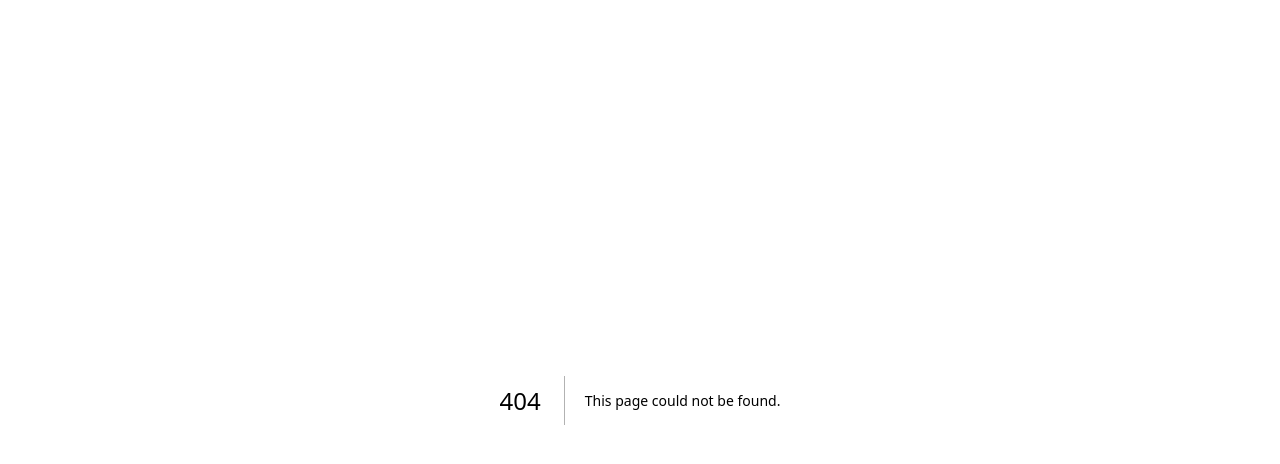
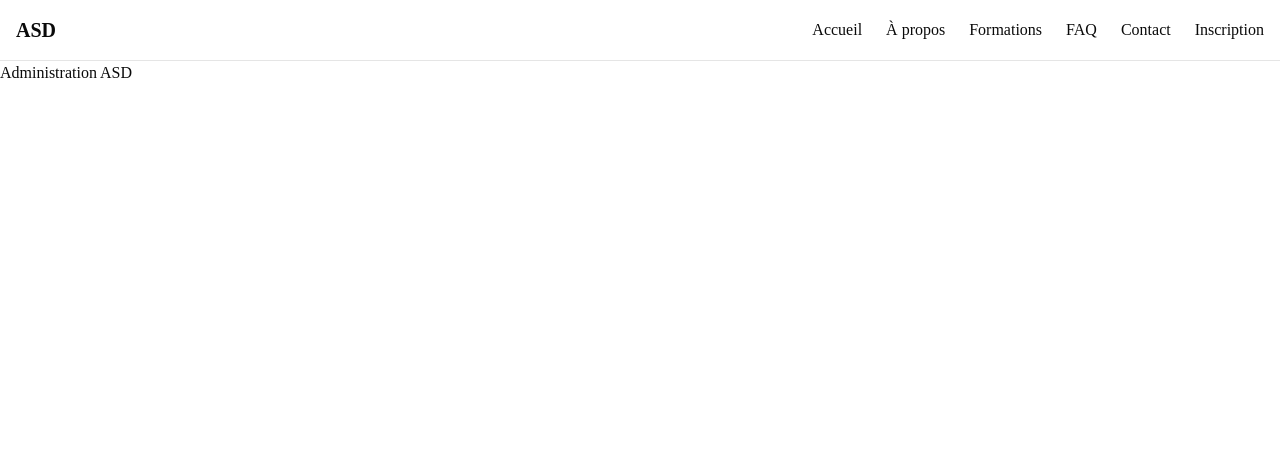
Before and after one commit to alassanediarra-tech/asd-academie, a Next.js app: page /admin in a window 1280 px wide. Before the commit this address had no page. Shown: the top 464 px of the page. Built offline with nearby package versions, Linux system fonts and the light colour scheme.

Commit message:
Création de la navbar et des pages principales

```diff
--- /dev/null
+++ b/app/a-propos/page.tsx
@@ -0,0 +1,7 @@
+export default function AboutPage() {
+  return (
+    <div>
+      <h1>À propos</h1>
+    </div>
+  );
+}
--- /dev/null
+++ b/app/admin/page.tsx
@@ -0,0 +1,7 @@
+export default function AdminPage() {
+  return (
+    <div>
+      <h1>Administration ASD</h1>
+    </div>
+  );
+}
--- /dev/null
+++ b/app/contact/page.tsx
@@ -0,0 +1,7 @@
+export default function ContactPage() {
+  return (
+    <div>
+      <h1>Contact</h1>
+    </div>
+  );
+}
--- /dev/null
+++ b/app/faq/page.tsx
@@ -0,0 +1,7 @@
+export default function FaqPage() {
+  return (
+    <div>
+      <h1>FAQ</h1>
+    </div>
+  );
+}
--- /dev/null
+++ b/app/formations/page.tsx
@@ -0,0 +1,7 @@
+export default function FormationsPage() {
+  return (
+    <div>
+      <h1>Nos Formations</h1>
+    </div>
+  );
+}
--- /dev/null
+++ b/app/inscription/page.tsx
@@ -0,0 +1,7 @@
+export default function InscriptionPage() {
+  return (
+    <div>
+      <h1>Inscription</h1>
+    </div>
+  );
+}
--- a/app/layout.tsx
+++ b/app/layout.tsx
@@ -1,6 +1,7 @@
 import type { Metadata } from "next";
 import { Geist, Geist_Mono } from "next/font/google";
 import "./globals.css";
+import Navbar from "@/components/navbar/Navbar";
 
 const geistSans = Geist({
   variable: "--font-geist-sans",
@@ -24,10 +25,16 @@ export default function RootLayout({
 }>) {
   return (
     <html
-      lang="en"
+      lang="fr"
       className={`${geistSans.variable} ${geistMono.variable} h-full antialiased`}
     >
-      <body className="min-h-full flex flex-col">{children}</body>
+<body className="min-h-full flex flex-col">
+  <Navbar />
+
+  <main className="flex-1">
+    {children}
+  </main>
+</body>
     </html>
   );
 }
--- a/app/page.tsx
+++ b/app/page.tsx
@@ -1,65 +1,10 @@
-import Image from "next/image";
-
-export default function Home() {
+export default function HomePage() {
   return (
-    <div className="flex flex-col flex-1 items-center justify-center bg-zinc-50 font-sans dark:bg-black">
-      <main className="flex flex-1 w-full max-w-3xl flex-col items-center justify-between py-32 px-16 bg-white dark:bg-black sm:items-start">
-        <Image
-          className="dark:invert"
-          src="/next.svg"
-          alt="Next.js logo"
-          width={100}
-          height={20}
-          priority
-        />
-        <div className="flex flex-col items-center gap-6 text-center sm:items-start sm:text-left">
-          <h1 className="max-w-xs text-3xl font-semibold leading-10 tracking-tight text-black dark:text-zinc-50">
-            To get started, edit the page.tsx file.
-          </h1>
-          <p className="max-w-md text-lg leading-8 text-zinc-600 dark:text-zinc-400">
-            Looking for a starting point or more instructions? Head over to{" "}
-            <a
-              href="https://vercel.com/templates?framework=next.js&utm_source=create-next-app&utm_medium=appdir-template-tw&utm_campaign=create-next-app"
-              className="font-medium text-zinc-950 dark:text-zinc-50"
-            >
-              Templates
-            </a>{" "}
-            or the{" "}
-            <a
-              href="https://nextjs.org/learn?utm_source=create-next-app&utm_medium=appdir-template-tw&utm_campaign=create-next-app"
-              className="font-medium text-zinc-950 dark:text-zinc-50"
-            >
-              Learning
-            </a>{" "}
-            center.
-          </p>
-        </div>
-        <div className="flex flex-col gap-4 text-base font-medium sm:flex-row">
-          <a
-            className="flex h-12 w-full items-center justify-center gap-2 rounded-full bg-foreground px-5 text-background transition-colors hover:bg-[#383838] dark:hover:bg-[#ccc] md:w-[158px]"
-            href="https://vercel.com/new?utm_source=create-next-app&utm_medium=appdir-template-tw&utm_campaign=create-next-app"
-            target="_blank"
-            rel="noopener noreferrer"
-          >
-            <Image
-              className="dark:invert"
-              src="/vercel.svg"
-              alt="Vercel logomark"
-              width={16}
-              height={16}
-            />
-            Deploy Now
-          </a>
-          <a
-            className="flex h-12 w-full items-center justify-center rounded-full border border-solid border-black/[.08] px-5 transition-colors hover:border-transparent hover:bg-black/[.04] dark:border-white/[.145] dark:hover:bg-[#1a1a1a] md:w-[158px]"
-            href="https://nextjs.org/docs?utm_source=create-next-app&utm_medium=appdir-template-tw&utm_campaign=create-next-app"
-            target="_blank"
-            rel="noopener noreferrer"
-          >
-            Documentation
-          </a>
-        </div>
-      </main>
+    <div>
+      <h1>Bienvenue sur ASD</h1>
+      <p>
+        Académie des Compétences Numériques et de l'IA
+      </p>
     </div>
   );
 }
--- /dev/null
+++ b/components/navbar/Navbar.tsx
@@ -0,0 +1,41 @@
+import Link from "next/link";
+
+export default function Navbar() {
+  return (
+    <nav className="border-b p-4">
+      <div className="max-w-7xl mx-auto flex items-center justify-between">
+        <h1 className="font-bold text-xl">
+          ASD
+        </h1>
+
+        <ul className="flex gap-6">
+          <li>
+            <Link href="/">Accueil</Link>
+          </li>
+
+          <li>
+            <Link href="/a-propos">À propos</Link>
+          </li>
+
+          <li>
+            <Link href="/formations">Formations</Link>
+          </li>
+
+          <li>
+            <Link href="/faq">FAQ</Link>
+          </li>
+
+          <li>
+            <Link href="/contact">Contact</Link>
+          </li>
+
+          <li>
+            <Link href="/inscription">
+              Inscription
+            </Link>
+          </li>
+        </ul>
+      </div>
+    </nav>
+  );
+}
```
